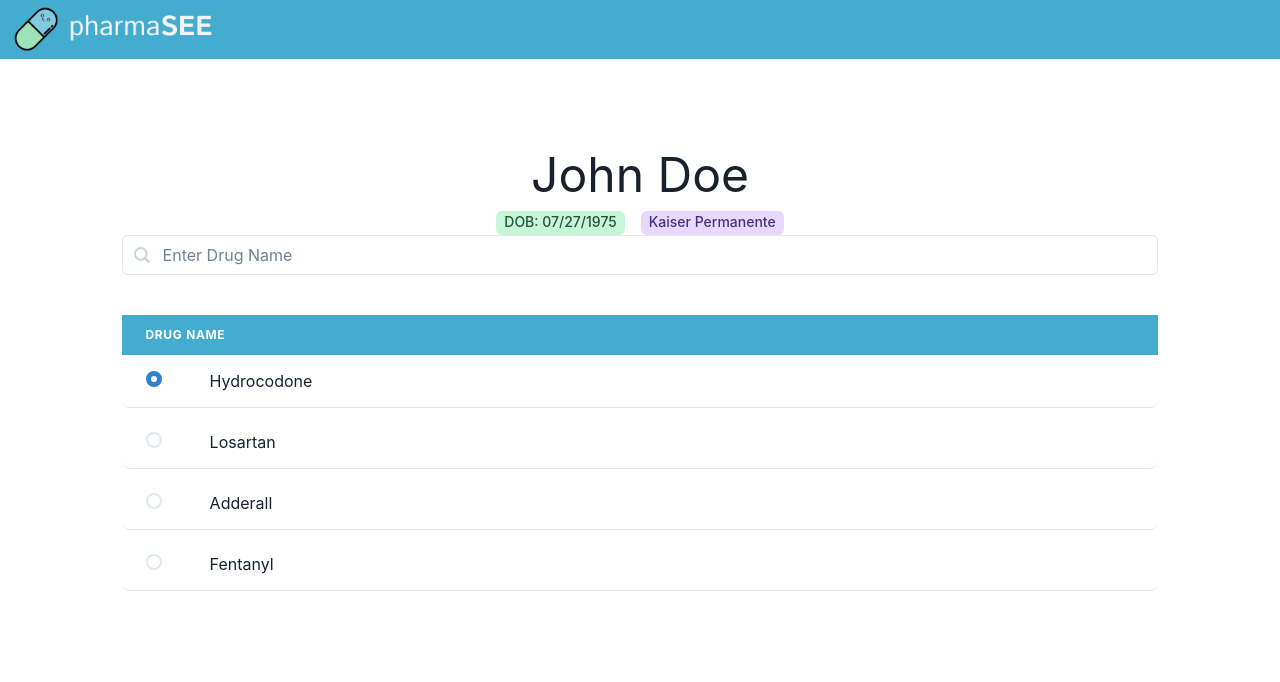
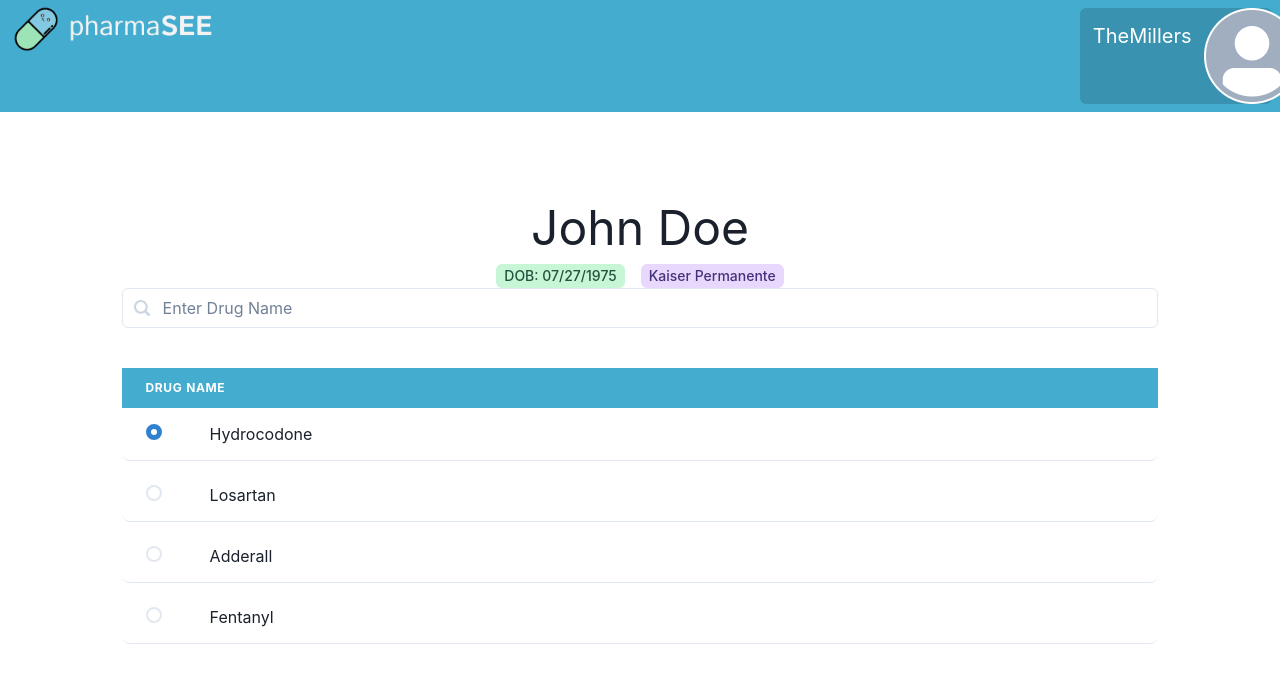
Before and after one commit to eachen1010/pharmasee_frontend, a React (Create React App) app: page /search in a window 1280 px wide. Shown: the top 682 px of the page. Built offline with nearby package versions, Linux system fonts and the light colour scheme.

Commit message:
working on UI of navbar

```diff
--- /dev/null
+++ b/logins.json
@@ -0,0 +1,3 @@
+{
+    "users":["ChenFamily","TheMillers"]
+}
--- a/src/components/Navbar.jsx
+++ b/src/components/Navbar.jsx
@@ -2,28 +2,33 @@ import React from 'react';
 import styles from './Navbar.css';
 import NavBarLogo from './NavBarLogo.png';
 import { useNavigate } from 'react-router-dom';
+import avatar from './Avatar.png';
 
 const Navbar = () => {
 
   const navigate = useNavigate();
 
   const handleClick = async data => {
-    //const { username, password } = data;
     try {
       navigate('/dashboard');
-      //reset();
     } catch (e) {
       console.log(e);//setError('Failed to log in');
     }
   };
 
   return (
-    <nav style={{ backgroundColor: '#44ACCF' }} className="navbar">
-      <ul style={{ paddingLeft: '1vw', paddingBottom: '0.5vw', paddingTop: '0.5vw' }}>
-        <li style={{ backgroundColor: '#44ACCF', color: 'white', display: 'flex', alignItems: 'center' }}>
+    <nav style={{ backgroundColor: '#44ACCF', display: 'flex', justifyContent:'space-between', }} className="navbar">
+      <ul style={{ paddingLeft: '1vw', paddingBottom: '0.5vw', paddingTop: '0.5vw'}}>
+        <li style={{ backgroundColor: '#44ACCF', color: 'white', display: 'inline', alignItems: 'center' }}>
           <img onClick={handleClick} src={ NavBarLogo } alt="Home" width="200px" className="iconStyle" />
         </li>
       </ul>
+      <div style={{display:'flex',marginRight: '1vh',width: '15%', marginBottom: '1vh', marginTop: '1vh',borderRadius: '6px', color: 'white', backgroundColor: '#3892b0'}}>
+        <label style={{fontSize: '20px', width: '100%', padding: '1vw',}}>
+          TheMillers
+        </label>
+        <img src={avatar} alt='avatar' width = 'auto' height='10px'/>
+      </div>
     </nav>
   );
 };
--- a/src/pages/Login.jsx
+++ b/src/pages/Login.jsx
@@ -13,7 +13,6 @@ import {
     FormControl,
     FormHelperText,
     Image,
-    Text,
     Link
   } from "@chakra-ui/react";
 
@@ -35,6 +34,17 @@ const Login = () => {
         try {
           navigate('/dashboard');
           //reset();
+        } catch (e) {
+          console.log(e);//setError('Failed to log in');
+        }
+      };
+
+      const handleSubmit = (event) => {
+        event.preventDefault();
+        //const { username, password } = data;
+        try {
+          console.log("Submitted form eeeee");
+          console.log(event.target.elements);
         } catch (e) {
           console.log(e);//setError('Failed to log in');
         }
@@ -79,7 +89,7 @@ const Login = () => {
             </Box>
 
             <Box minW={{ base: "50%"}}>
-                <form >
+                <form onSubmit={handleSubmit}>
                   <Stack
                     spacing={2}
                     backgroundColor="whiteAlpha.900"
@@ -89,14 +99,14 @@ const Login = () => {
                     alignItems = "center"
                     justifyContent = "center"
                   >
-                    <FormControl justifyContent = "center">
-                        <Input type="username" placeholder="Family Username" />
+                    <FormControl id="username" isRequired>
+                        <Input type="text" placeholder="Family Username" />
                     </FormControl>
-                    <FormControl>
-                        <Input type={"password"} placeholder="Password"/>
-                    <FormHelperText textAlign="right" color = "gray" textDecoration = "underline">
-                        <p> Forgot password?</p>
-                    </FormHelperText>
+                    <FormControl id="password" isRequired>
+                      <Input type="text" placeholder="Password"/>
+                      <FormHelperText textAlign="right" color = "gray" textDecoration = "underline">
+                          <p> Forgot password?</p>
+                      </FormHelperText>
                     </FormControl>
 
                     <Button
--- a/src/pages/SignUp.jsx
+++ b/src/pages/SignUp.jsx
@@ -11,7 +11,6 @@ import {
     Stack,
     Box,
     FormControl,
-    FormHelperText,
     Image
   } from "@chakra-ui/react";
 
```
Also changed, not shown: src/components/Avatar.png (added), src/utils/populate.js (added).
